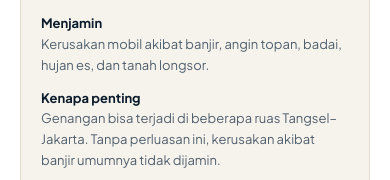
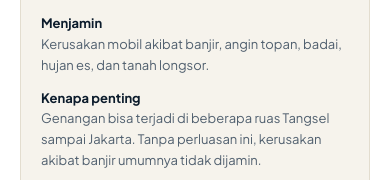
Before and after one commit to ahloen/asuransiserpong-astro, an Astro site: page /asuransi-mobil in a window 390 px wide. Shown: the part 2897-3077 px from the top of the page. Built offline with nearby package versions, Linux system fonts and the light colour scheme; Astro itself is replaced by a stand-in of ours.

Commit message:
copy: mobil

```diff
--- a/src/pages/asuransi-mobil.astro
+++ b/src/pages/asuransi-mobil.astro
@@ -155,7 +155,7 @@ const exclusions = [
             <h3 class="mt-4 font-display text-[1.125rem] font-bold">Banjir &amp; cuaca ekstrem</h3>
             <dl class="mt-4 grid gap-3 text-[0.8125rem] leading-[1.6] text-muted">
               <div><dt class="font-bold text-ink">Menjamin</dt><dd>Kerusakan mobil akibat banjir, angin topan, badai, hujan es, dan tanah longsor.</dd></div>
-              <div><dt class="font-bold text-ink">Kenapa penting</dt><dd>Genangan bisa terjadi di beberapa ruas Tangsel–Jakarta. Tanpa perluasan ini, kerusakan akibat banjir umumnya tidak dijamin.</dd></div>
+              <div><dt class="font-bold text-ink">Kenapa penting</dt><dd>Genangan bisa terjadi di beberapa ruas Tangsel sampai Jakarta. Tanpa perluasan ini, kerusakan akibat banjir umumnya tidak dijamin.</dd></div>
               <div><dt class="font-bold text-ink">Perlu dicek</dt><dd>Biaya sendiri dan minimum klaim berbeda menurut produk; cek angka pada penawaran.</dd></div>
             </dl>
             <p class="mt-4 rounded-xl bg-white p-3 text-[0.75rem] font-semibold leading-[1.55] text-wa-deep">Mobil terendam? Jangan nyalakan mesin, lalu hubungi hotline asuransi.</p>
```
